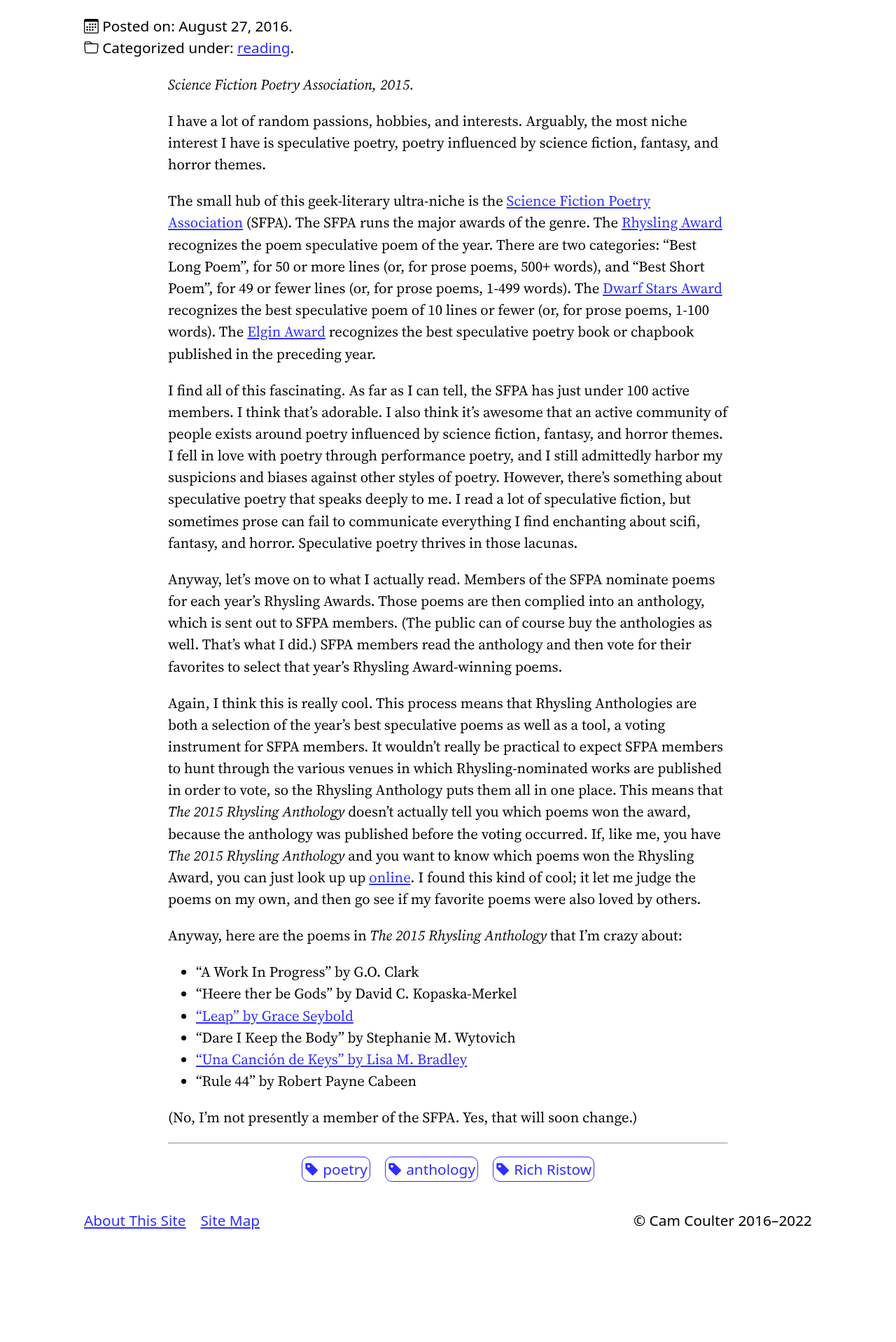
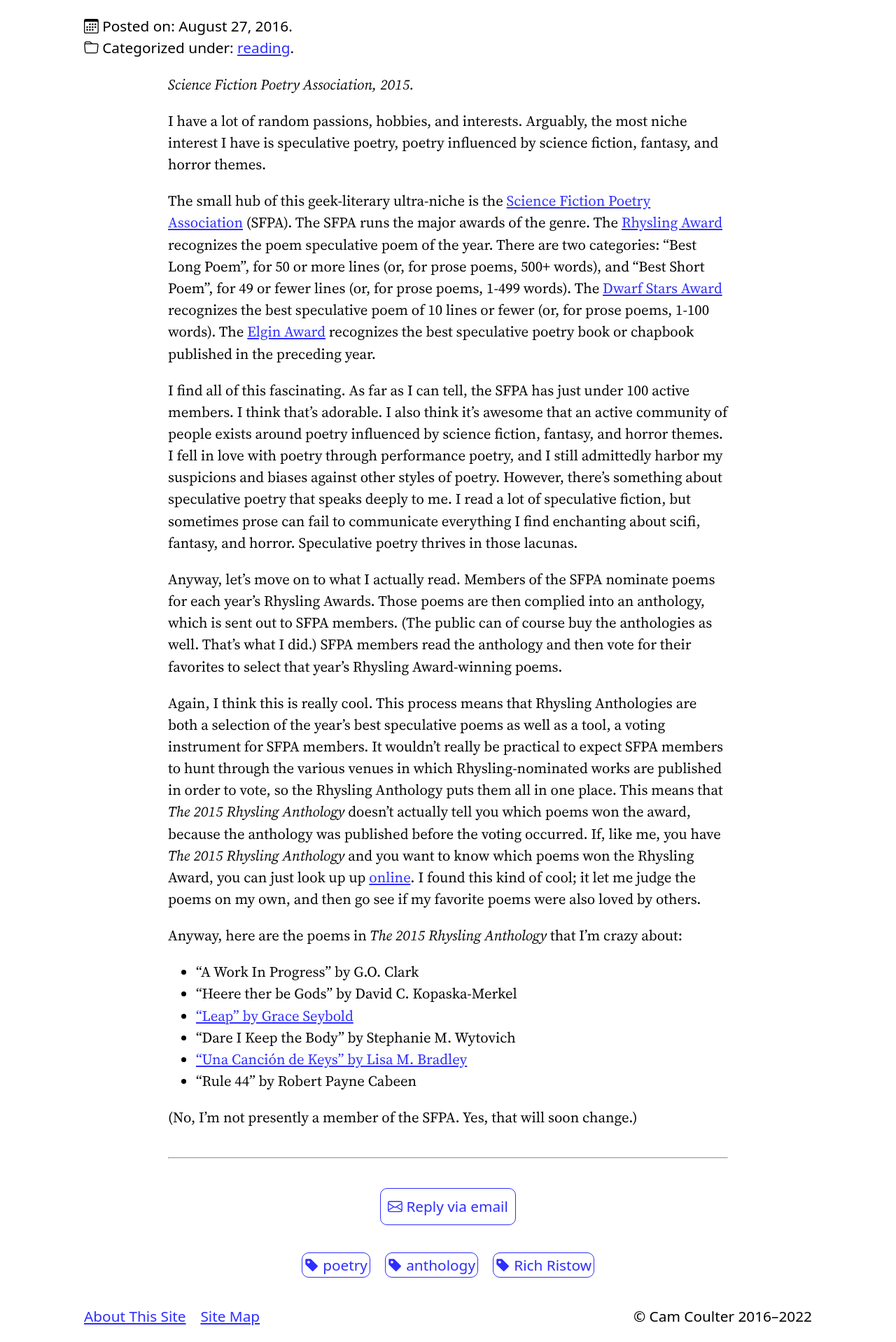
Before and after one commit to cncoulter/camcoulter.com, a Jekyll site: the page built from collections/_posts/2016-08-27-The-2015-Rhysling-Anthology.md, in a window 1280 px wide. Shown: the part 1096-3014 px from the top of the page at 70% size. Built offline with Jekyll 4.4.1, drawn with Linux system fonts in a browser that asks for light colours; some web fonts are replaced; before the commit the page ends 2877 px from its top, so only the background shows below that.

Commit message:
Update post layout

```diff
--- a/_layouts/post.html
+++ b/_layouts/post.html
@@ -58,7 +58,9 @@ layout: default
 
 		{{ content }}
 
-		<hr>
+		<hr class="margin-block-2em">
+
+		<a href="mailto:hi@camcoulter.com?subject=RE: {{ page.title }}" class="reply-via-email">{% include SVGs/envelope.svg %} Reply via email</a>
 
 		{% if page.tags %}
 		<h2 class="visually-hidden">Tagged with</h2>
--- a/_sass/main.scss
+++ b/_sass/main.scss
@@ -412,6 +412,28 @@ a.skip-nav:focus {
 	font-family: var(--sans);
 }
 
+a.reply-via-email {
+	display: block;
+	width: max-content;
+	margin-inline: auto;
+	margin-block: 2em;
+	padding: .5em;
+	font-family: var(--sans);
+	text-decoration: none;
+	border: 1px solid;
+	border-radius: 10px;
+}
+
+a.reply-via-email:hover,
+a.reply-via-email:focus {
+	color: var(--bg-color);
+	background-color: var(--link-color);
+}
+
+a.reply-via-email:focus {
+	outline: 2px solid var(--link-color);
+}
+
 .post_tags {
 	list-style: none;
 	padding: 0;
@@ -466,6 +488,11 @@ a.skip-nav:focus {
 .font_sans {
 	font-family: var(--sans);
 }
+
+.margin-block-2em {
+	margin-block: 2em;
+}
+
 /*
 	# Page-Specific Styles
 */
```
Also changed, not shown: _includes/SVGs/envelope.svg.
